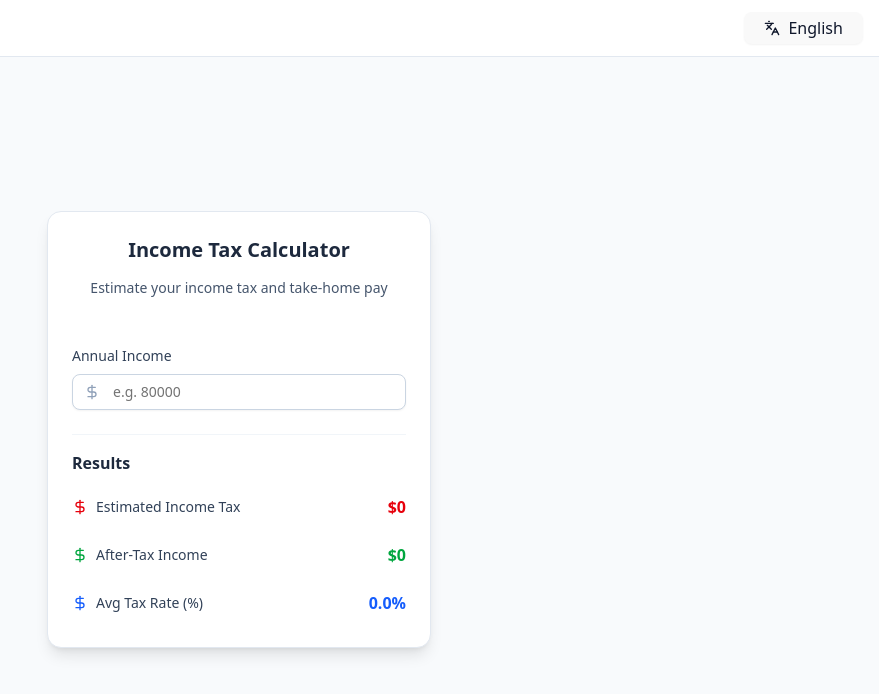
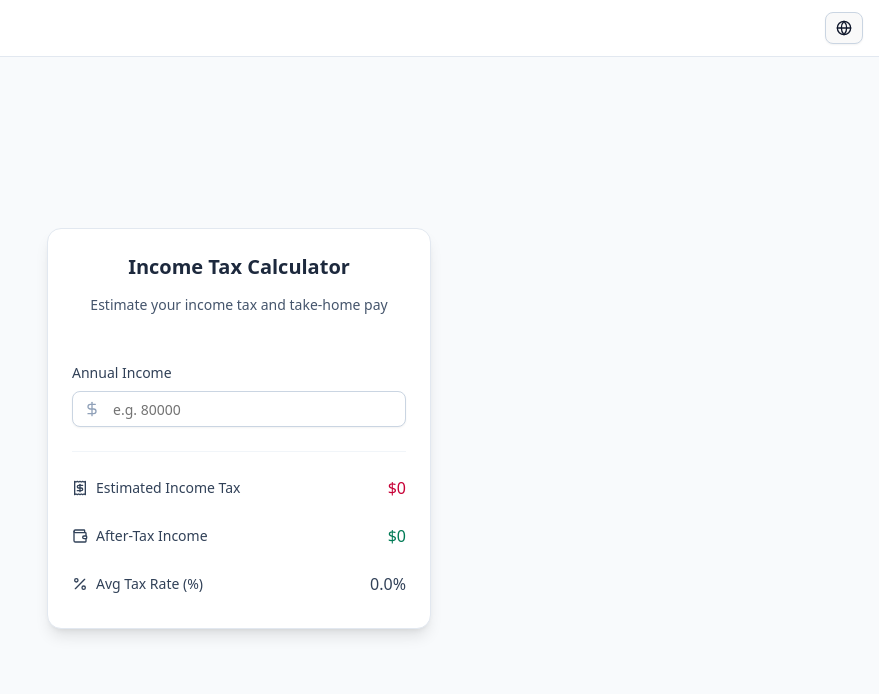
Before and after one commit to maxis1718/sg-tax-calculator, a React (Vite) app: page / in a window 1280 px wide. Shown: the top 694 px of the page, without its empty margins (401-1280 px from the left). Built offline with nearby package versions, Linux system fonts and the light colour scheme.

Commit message:
feat: first style tuning

```diff
--- a/src/App.tsx
+++ b/src/App.tsx
@@ -1,5 +1,5 @@
 import { useState } from 'react'
-import { Languages, DollarSign } from 'lucide-react'
+import { Languages, DollarSign, Receipt, Wallet, Percent, Globe } from 'lucide-react'
 import { Button } from './components/ui/button'
 import {
   DropdownMenu,
@@ -43,7 +43,7 @@ function App() {
   ]
 
   return (
-    <div className="min-h-screen bg-slate-50">
+    <div className="flex flex-col min-h-screen bg-slate-50">
       {/* Sticky Header */}
       <header className="sticky top-0 z-50 backdrop-blur-sm bg-white/95 border-b border-slate-200">
         <div className="container mx-auto px-4 h-14 flex items-center justify-end">
@@ -51,8 +51,7 @@ function App() {
           <DropdownMenu>
             <DropdownMenuTrigger asChild>
               <Button variant="outline" size="sm" className="gap-2 text-slate-900 border-slate-300 hover:bg-slate-50 hover:text-slate-900">
-                <Languages className="h-4 w-4" />
-                <span className="hidden sm:inline">{language}</span>
+                <Globe className="h-4 w-4" />
               </Button>
             </DropdownMenuTrigger>
             <DropdownMenuContent align="end" className="w-48">
@@ -71,7 +70,7 @@ function App() {
       </header>
 
       {/* Main Content */}
-      <main className="container mx-auto px-6 py-4 min-h-[calc(100vh-3.5rem)] flex items-center justify-center">
+      <main className="container mx-auto px-2 py-4 flex flex-1 items-center justify-center">
         <div className="w-full max-w-sm">
           <Card className="shadow-lg border-slate-200 bg-white">
             <CardHeader className="text-center pb-6">
@@ -104,35 +103,34 @@ function App() {
 
               {/* Results */}
               <div className="space-y-4 pt-4 border-t border-slate-100">
-                <h3 className="font-semibold text-slate-800 mb-3">Results</h3>
 
                 <div className="space-y-2">
                   <div className="flex items-center justify-between py-2">
                     <div className="flex items-center space-x-2">
-                      <DollarSign className="h-4 w-4 text-red-600" />
+                      <Receipt className="h-4 w-4 text-slate-700" />
                       <span className="text-sm font-medium text-slate-700">Estimated Income Tax</span>
                     </div>
-                    <span className="font-bold text-red-600">
+                    <span className="text-rose-700">
                       ${estimatedTax.toLocaleString('en-SG', { minimumFractionDigits: 0, maximumFractionDigits: 0 })}
                     </span>
                   </div>
 
                   <div className="flex items-center justify-between py-2">
                     <div className="flex items-center space-x-2">
-                      <DollarSign className="h-4 w-4 text-green-600" />
+                      <Wallet className="h-4 w-4 text-slate-700" />
                       <span className="text-sm font-medium text-slate-700">After-Tax Income</span>
                     </div>
-                    <span className="font-bold text-green-600">
+                    <span className="font-medium text-emerald-700">
                       ${afterTaxIncome.toLocaleString('en-SG', { minimumFractionDigits: 0, maximumFractionDigits: 0 })}
                     </span>
                   </div>
 
                   <div className="flex items-center justify-between py-2">
                     <div className="flex items-center space-x-2">
-                      <DollarSign className="h-4 w-4 text-blue-600" />
+                      <Percent className="h-4 w-4 text-slate-700" />
                       <span className="text-sm font-medium text-slate-700">Avg Tax Rate (%)</span>
                     </div>
-                    <span className="font-bold text-blue-600">
+                    <span className="font-medium text-slate-700">
                       {avgTaxRate.toFixed(1)}%
                     </span>
                   </div>
--- a/src/index.css
+++ b/src/index.css
@@ -70,25 +70,6 @@ body {
 h1 {
   font-size: 3.2em;
   line-height: 1.1;
-}
-
-button {
-    border-radius: 8px;
-    border: 1px solid transparent;
-    padding: 0.6em 1.2em;
-    font-size: 1em;
-    font-weight: 500;
-    font-family: inherit;
-    background-color: #1a1a1a;
-    cursor: pointer;
-    transition: border-color 0.25s;
-}
-button:hover {
-    border-color: #646cff;
-}
-button:focus,
-button:focus-visible {
-    outline: 4px auto -webkit-focus-ring-color;
 }
 
 @media (prefers-color-scheme: light) {
```
Lines whose indentation alone changed are shown as unchanged.
